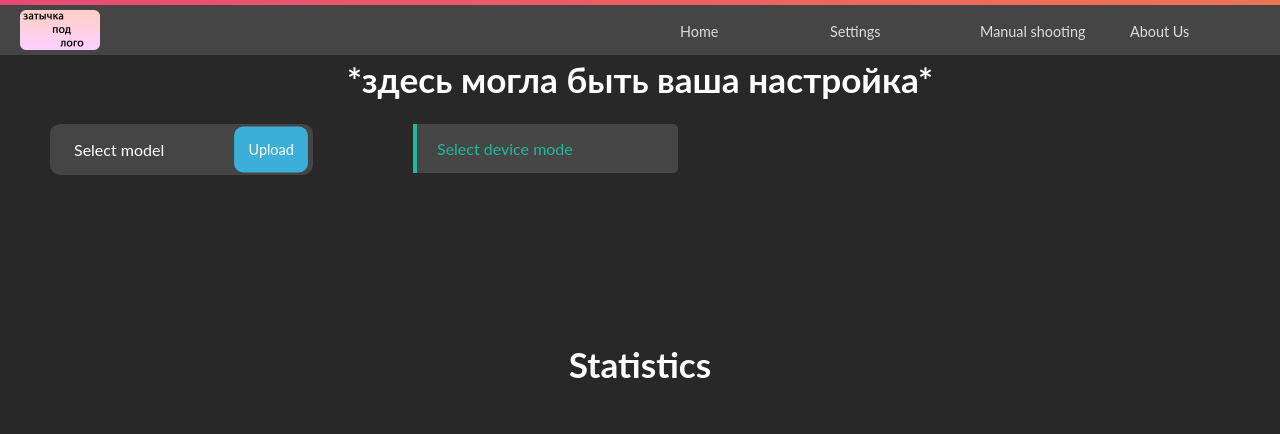
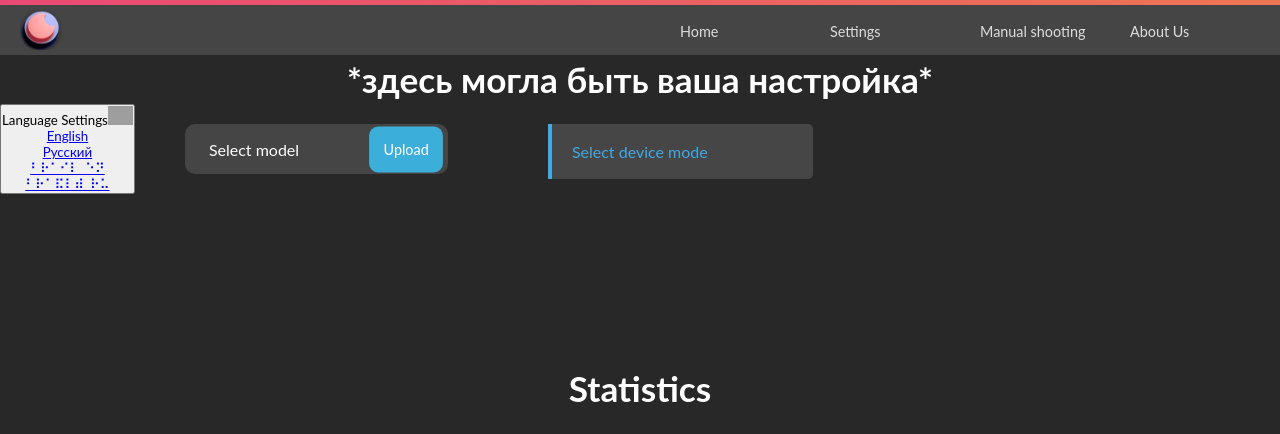
Before and after one commit to Soskiiit/eto_strelyaet, a Flask app: page /sett in a window 1280 px wide. Shown: the top 434 px of the page. Run offline with Flask 2, Linux system fonts and the light colour scheme; grey boxes are pictures that could not be loaded.

Commit message:
settings v0.3

```diff
--- a/server.py
+++ b/server.py
@@ -1,4 +1,4 @@
-from flask import Flask, render_template, Response, redirect, request
+from flask import Flask, render_template, Response, redirect, request, make_response
 from werkzeug.utils import secure_filename
 from threading import Thread
 import socket
@@ -212,6 +212,34 @@
                                    is_act="outdated")
 
 
+@app.route("/sett/ru")
+def set_ru_lng():
+    res = make_response(setts())
+    res.set_cookie('language', 'ru', max_age=315360000)
+    return res
+
+
+@app.route("/sett/en")
+def set_en_lng():
+    res = make_response(setts())
+    res.set_cookie('language', 'en', max_age=315360000)
+    return res
+
+
+@app.route("/sett/br_ru")
+def set_br_ru_lng():
+    res = make_response(setts())
+    res.set_cookie('language', 'br_ru', max_age=315360000)
+    return res
+
+
+@app.route("/sett/br_en")
+def set_br_en_lng():
+    res = make_response(setts())
+    res.set_cookie('language', 'br_en', max_age=315360000)
+    return res
+
+
 @app.route("/m_s")
 def manual_shooting():
     return render_template("manualsh.html")
--- a/static/ddmenu.css
+++ b/static/ddmenu.css
@@ -19,19 +19,19 @@
   display: block;
   width: 265px;
   background: rgb(70, 70, 70);
-  padding: 15px 20px;
+  padding: 18px 20px;
 }
 dropdown label:hover, dropdown ul li:hover{
-  background: #1ABC9C;
+  background: #40aae7;
   color: white;
   cursor: pointer;
 }
 dropdown label{
-  color: #1ABC9C;
-  border-left: 4px solid #1ABC9C;
+  color: #40aae7;
+  border-left: 4px solid #40aae7;
   border-radius: 0 5px 5px 0;
   position: relative;
-  z-index: 2;
+  z-index: 0;
 }
 dropdown input{
   display: none;
@@ -44,7 +44,7 @@
   z-index: 1;
 }
 dropdown input:checked + label{
-  background: #1ABC9C;
+  background: #40aae7;
   color: white;
 }
 
--- a/static/upload_but.css
+++ b/static/upload_but.css
@@ -13,6 +13,7 @@
     transform: rotate(0);
     width: 263px;
     color: white;
+    max-height: 50px;
 }
 
 .upload__info {
--- a/templates/settings.html
+++ b/templates/settings.html
@@ -8,6 +8,7 @@
     <link rel="stylesheet" type="text/css" href="{{ url_for('static',filename='styles.css') }}">
     <link rel="stylesheet" type="text/css" href="{{ url_for('static',filename='ddmenu.css') }}">
     <link rel="stylesheet" href="{{ url_for('static',filename='upload_but.css') }}">
+    <link rel="stylesheet" href="{{ url_for('static',filename='dd_lng.css') }}">
 </head>
 <body style="background-color: RGB(40, 40, 40);">
 <!-- partial:index.partial.html -->
@@ -33,6 +34,16 @@
         <!-- тута всё содержимое страницы -->
         <h1 id="mcb">*здесь могла быть ваша настройка*</h1>
         <div class="tiles">
+            <div style="position:relative; z-index: 10;"><div class="container_lng">
+              <button class="btn_lng"><span>Language Settings</span><img style="width: 25px" src="{{ url_for('static',filename='world.png') }}">
+                <ul class="dropdown_lng">
+                  <li class="active"><a href="/sett/en">English</a></li>
+                  <li><a href="/sett/ru">Русский</a></li>
+                  <li><a href="/sett/br_en">⠃⠗⠁⠊⠇_⠑⠝</a></li>
+                  <li><a href="/sett/br_ru">⠃⠗⠁⠯⠇⠾_⠗⠥</a></li>
+                </ul>
+              </button>
+            </div></div>
             <div class="upload" name="upload">
               <div class="upload__info">
                 <span class="upload__filename" id="noFile">Select model</span>
```
Also changed, not shown: static/logo.png.
